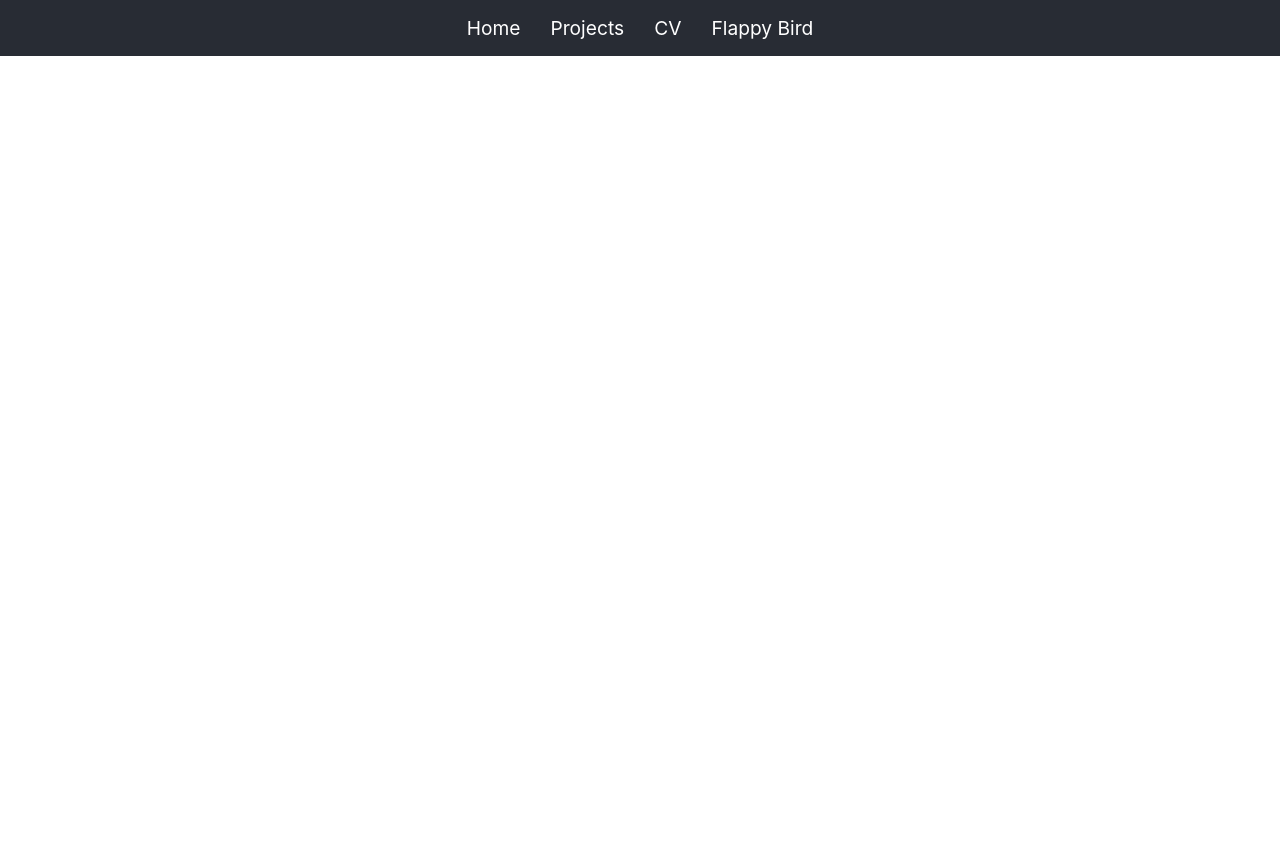
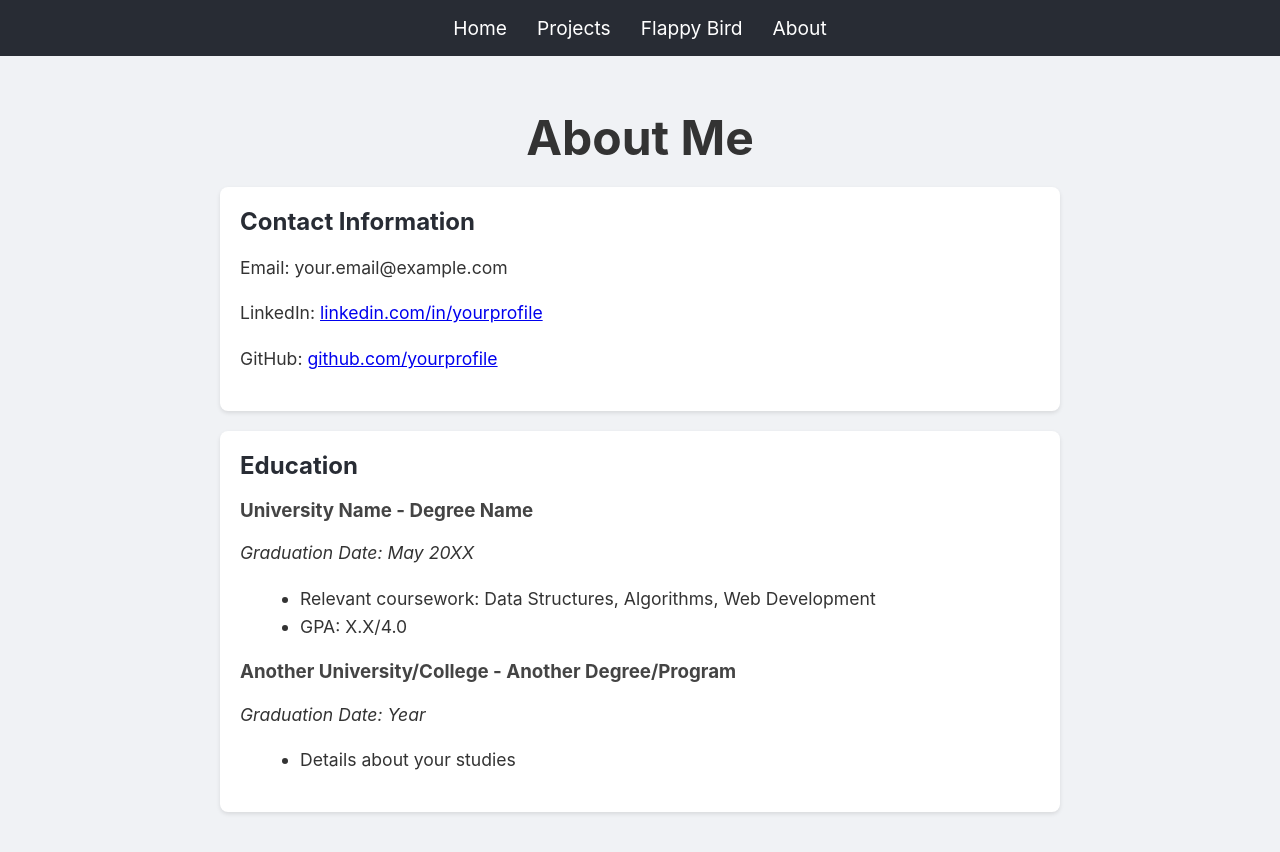
Before and after one commit to zwjc/myweb, a React (Create React App) app in the folder personal-website/: page /about in a window 1280 px wide. Before the commit the page ends 800 px from the top, so only its background shows below. Built offline with nearby package versions, Linux system fonts and the light colour scheme; the HTML template or start-up script is replaced by a standard one.

Commit message:
site restructuring

```diff
--- a/personal-website/src/App.js
+++ b/personal-website/src/App.js
@@ -2,8 +2,8 @@ import React from 'react';
 import { BrowserRouter as Router, Route, Routes, Link } from 'react-router-dom';
 import Home from './components/Home';
 import Projects from './components/Projects';
-import CV from './components/CV';
-import FlappyBirdGame from './components/FlappyBirdGame'; // Import the new FlappyBirdGame component
+import FlappyBirdGame from './components/FlappyBirdGame';
+import About from './components/About'; // Import the new About component
 import './App.css';
 
 function App() {
@@ -19,10 +19,10 @@ function App() {
               <Link to="/projects" className="nav-link">Projects</Link>
             </li>
             <li className="nav-item">
-              <Link to="/cv" className="nav-link">CV</Link>
+              <Link to="/flappybird" className="nav-link">Flappy Bird</Link>
             </li>
             <li className="nav-item">
-              <Link to="/flappybird" className="nav-link">Flappy Bird</Link>
+              <Link to="/about" className="nav-link">About</Link>
             </li>
           </ul>
         </nav>
@@ -30,8 +30,8 @@ function App() {
         <Routes>
           <Route path="/" element={<Home />} />
           <Route path="/projects" element={<Projects />} />
-          <Route path="/cv" element={<CV />} />
-          <Route path="/flappybird" element={<FlappyBirdGame />} /> {/* Add the new FlappyBirdGame route */}
+          <Route path="/flappybird" element={<FlappyBirdGame />} />
+          <Route path="/about" element={<About />} /> {/* Add the new About route */}
         </Routes>
       </div>
     </Router>
--- a/personal-website/src/components/CV.css
+++ b/personal-website/src/components/About.css
@@ -1,21 +1,21 @@
-/* CV.css */
-.cv-container {
+/* About.css */
+.about-container {
   min-height: calc(100vh - 60px); /* Adjust based on navbar height */
   display: flex;
   flex-direction: column;
   align-items: center;
   justify-content: center;
-  background-color: #d0d2d5;
+  background-color: #f0f2f5;
   color: #333;
   padding: 20px;
 }
 
-.cv-container h1 {
+.about-container h1 {
   font-size: 3rem;
   margin-bottom: 20px;
 }
 
-.cv-section {
+.about-section {
   background-color: #fff;
   padding: 20px;
   margin-bottom: 20px;
@@ -26,46 +26,46 @@
   text-align: left;
 }
 
-.cv-section h2 {
+.about-section h2 {
   color: #282c34;
   margin-top: 0;
   margin-bottom: 15px;
 }
 
-.cv-section h3 {
+.about-section h3 {
   color: #444;
   margin-bottom: 10px;
 }
 
-.cv-section p, .cv-section ul {
+.about-section p, .about-section ul {
   font-size: 1.1rem;
   line-height: 1.6;
 }
 
-.cv-section ul {
+.about-section ul {
   list-style-type: disc;
   margin-left: 20px;
 }
 
 @media (max-width: 768px) {
-  .cv-section {
+  .about-section {
     width: 95%;
     padding: 15px;
   }
 
-  .cv-container h1 {
+  .about-container h1 {
     font-size: 2.5rem;
   }
 
-  .cv-section h2 {
+  .about-section h2 {
     font-size: 1.8rem;
   }
 
-  .cv-section h3 {
+  .about-section h3 {
     font-size: 1.3rem;
   }
 
-  .cv-section p, .cv-section ul {
+  .about-section p, .about-section ul {
     font-size: 1rem;
   }
 }
--- /dev/null
+++ b/personal-website/src/components/About.js
@@ -0,0 +1,35 @@
+import React from 'react';
+import './About.css';
+
+function About() {
+  return (
+    <div className="about-container">
+      <h1>About Me</h1>
+
+      <section className="about-section">
+        <h2>Contact Information</h2>
+        <p>Email: your.email@example.com</p>
+        <p>LinkedIn: <a href="https://www.linkedin.com/in/yourprofile" target="_blank" rel="noopener noreferrer">linkedin.com/in/yourprofile</a></p>
+        <p>GitHub: <a href="https://www.github.com/yourprofile" target="_blank" rel="noopener noreferrer">github.com/yourprofile</a></p>
+      </section>
+
+      <section className="about-section">
+        <h2>Education</h2>
+        <h3>University Name - Degree Name</h3>
+        <p><em>Graduation Date: May 20XX</em></p>
+        <ul>
+          <li>Relevant coursework: Data Structures, Algorithms, Web Development</li>
+          <li>GPA: X.X/4.0</li>
+        </ul>
+
+        <h3>Another University/College - Another Degree/Program</h3>
+        <p><em>Graduation Date: Year</em></p>
+        <ul>
+          <li>Details about your studies</li>
+        </ul>
+      </section>
+    </div>
+  );
+}
+
+export default About;
--- a/personal-website/src/components/FlappyBirdGame.js
+++ b/personal-website/src/components/FlappyBirdGame.js
@@ -43,7 +43,7 @@ const FlappyBirdGame = () => {
     // Draw score
     ctx.fillStyle = 'white';
     ctx.font = '20px Arial';
-    ctx.fillText(`Score: ${score}`, 10, 25);
+    ctx.fillText(`This is a work in progress: ${score}`, 10, 25);
 
     if (gameOver) {
       ctx.fillStyle = 'red';
--- a/personal-website/src/components/Home.js
+++ b/personal-website/src/components/Home.js
@@ -1,7 +1,7 @@
 import React from 'react';
 import Typewriter from './Typewriter';
 import ScrollAnimationWrapper from './ScrollAnimationWrapper';
-import FloatingPokemon from './FloatingPokemon'; // Import the new component
+import FloatingPokemon from './FloatingPokemon';
 import './Home.css';
 
 function Home() {
@@ -9,12 +9,22 @@ function Home() {
     "I'm a software developer who occasionally talks to rubber ducks.",
     "I'm a software developer who believes semicolons are optional... sometimes.",
     "I'm a software developer who spends more time debugging than coding.",
-    "I'm a software developer who runs on coffee and Stack Overflow."
+    "I'm a software developer who runs on coffee and Stack Overflow.",
+    "I'm a software developer who considers 'Googling error messages' a legitimate job skill.",
+    "I'm a software developer whose code has more //TODO comments than actual documentation.",
+    "I'm a software developer who celebrates when undefined finally becomes defined.",
+    "I'm a software developer who can debug complex algorithms but struggles with printer drivers.",
+    "I'm a software developer who treats Ctrl+S like a nervous tic.",
+    "I'm a software developer whose IDE has more plugins than functionality.",
+    "I'm a software developer who believes 'It works on my machine' is a valid excuse.",
+    "I'm a software developer who spends 4 hours automating a 5-minute manual task.",
+    "I'm a software developer who thinks 'Hello World' is a major milestone.",
+    "I'm a software developer who dreams in curly braces and parentheses."
   ];
 
   return (
     <div className="home-container">
-      <FloatingPokemon /> {/* Add the floating Pokémon here */}
+      <FloatingPokemon />
       <div className="home-content">
         <ScrollAnimationWrapper animationClass="fade-in-up">
           <img src="/pictures/i.jpg" alt="Developer Image" className="home-image" />
@@ -27,7 +37,7 @@ function Home() {
             <p><Typewriter texts={humorousTexts} delay={30} eraseDelay={15} newTextDelay={1000} /></p>
           </ScrollAnimationWrapper>
           <ScrollAnimationWrapper animationClass="fade-in-up delay-3">
-            <p>Explore my projects, check out my CV, or play a fun game!</p>
+            <p>See what I have worked on, my CV or play a fun game!</p>
           </ScrollAnimationWrapper>
         </div>
       </div>
```
Also changed, not shown: personal-website/src/components/CV.js (deleted, +0 -83 lines).
